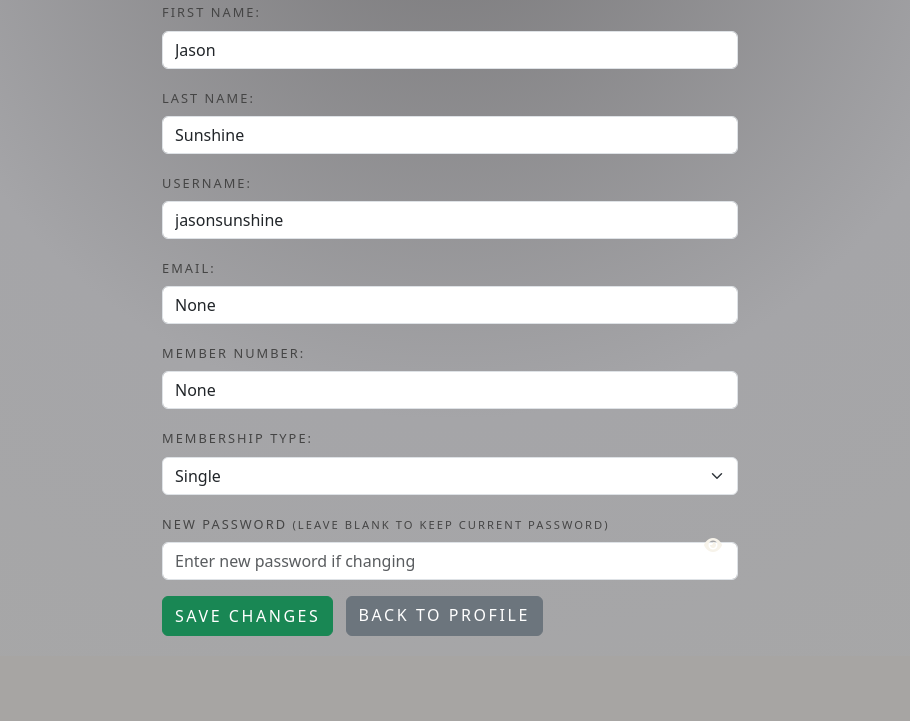
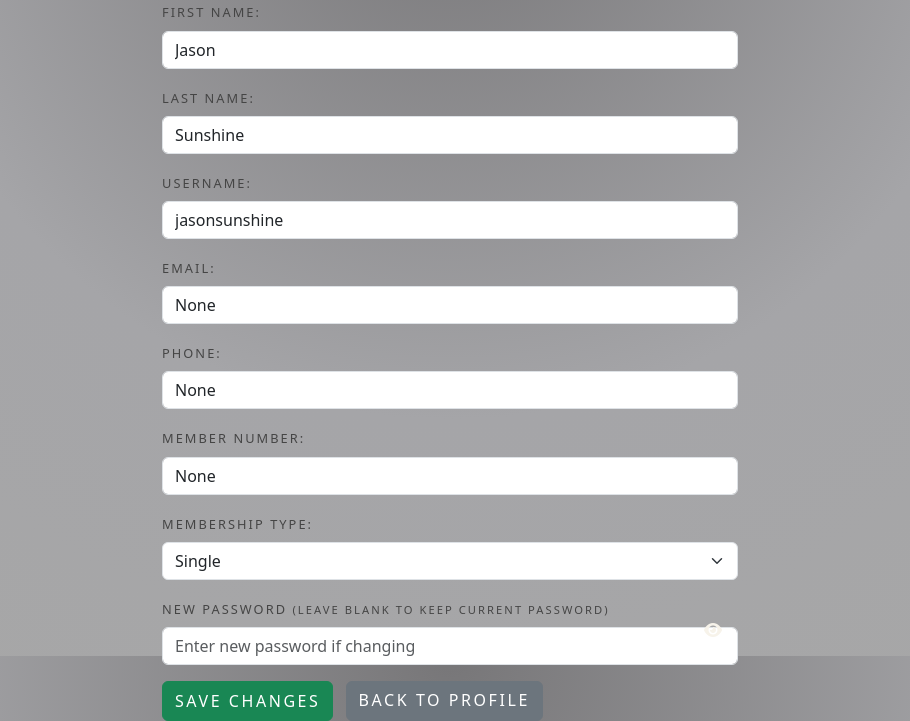
Before and after one commit to zacharyrabinowitz/room120buff, a Flask app: page /edit_member/255 in a window 1280 px wide. Shown: the part 144-865 px from the top of the page, without its empty margins (190-1100 px from the left). Before the commit the page ends 780 px from the top, so only its background shows below. Run offline with Flask 3, Linux system fonts and the light colour scheme; data comes from the database, SQL or seed files in the repository; both versions use the stored data as it was after the commit.

Commit message:
update many things

```diff
--- a/app.py
+++ b/app.py
@@ -1178,6 +1178,9 @@
             (User.first_name.ilike(f'%{search_term}%')) |
             (User.last_name.ilike(f'%{search_term}%')) |
             (User.username.ilike(f'%{search_term}%'))
+            (User.phone.ilike(f'%{search_term}%'))
+            (User.email.ilike(f'%{search_term}%'))
+            (User.member_number.ilike(f'%{search_term}%'))
         ).all()
     else:
         members = User.query.filter_by(role='member').all()
@@ -1392,6 +1395,7 @@
     first_name = request.form.get('first_name')
     last_name = request.form.get('last_name')
     email = request.form.get('email')
+    phone = request.form.get('phone')
     member_number = request.form.get('member_number')
 
     if User.query.filter_by(username=username).first():
@@ -1403,6 +1407,7 @@
             first_name=first_name,
             last_name=last_name,
             email=email,
+            phone=phone,
             member_number=member_number,
             active=True
         )
@@ -1433,6 +1438,7 @@
             first_name = row.get('first_name', '').strip()
             last_name = row.get('last_name', '').strip()
             email = row.get('email', '').strip()
+            phone = row.get('phone', '').strip()
             username = row.get('username', '').strip()
 
             if not first_name or not last_name:
@@ -1468,6 +1474,7 @@
                     first_name=first_name,
                     last_name=last_name,
                     email=email,
+                    phone=phone,
                     member_number=None,
                     role='member',
                     active=True,
@@ -1499,7 +1506,7 @@
 
     csv_data = "username,first_name,last_name,email,member_number,active\n"
     for m in members:
-        csv_data += f"{m.username},{m.first_name},{m.last_name},{m.email or ''},{m.member_number or ''},{'Active' if m.active else 'Inactive'}\n"
+        csv_data += f"{m.username},{m.first_name},{m.last_name},{m.email or ''},{m.phone},{m.member_number or ''},{'Active' if m.active else 'Inactive'}\n"
 
     return Response(
         csv_data,
@@ -1518,6 +1525,7 @@
         first_name = request.form.get('first_name')
         last_name = request.form.get('last_name')
         email = request.form.get('email')
+        phone = request.form.get('phone')
         member_number = request.form.get('member_number')
         membership_type = request.form.get('membership_type', 'single')  # Default to 'single'
 
@@ -1530,6 +1538,7 @@
                 first_name=first_name,
                 last_name=last_name,
                 email=email,
+                phone=phone,
                 member_number=member_number,
                 membership_type=membership_type,
                 active=True
@@ -1656,6 +1665,7 @@
         'first_name': member.first_name,
         'last_name': member.last_name,
         'email': member.email,
+        'phone': member.phone,
         'member_number': member.member_number,
         'membership_type': member.membership_type
     })
@@ -2003,6 +2013,7 @@
         user.last_name = request.form['last_name']
         user.username = request.form['username']
         user.email = request.form['email']
+        user.phone = request.form['phone']
         user.member_number = request.form['member_number']
         user.membership_type = request.form['membership_type']
 
@@ -2472,5 +2483,8 @@
 # Run it
 # ----------------------
 if __name__ == "__main__":
+    app.config['TEMPLATES_AUTO_RELOAD'] = True
+    app.config['DEBUG'] = True
+
     port = int(os.environ.get("PORT", 5000))
-    app.run(host="0.0.0.0", port=port)
+    app.run(host="0.0.0.0", port=port, debug=True)
--- a/templates/edit_member.html
+++ b/templates/edit_member.html
@@ -29,6 +29,12 @@
     <div class="mb-3">
       <label class="form-label">Email:</label>
       <input type="email" class="form-control" name="email" value="{{ member.email }}">
+    </div>
+
+    <!-- Phone -->
+    <div class="mb-3">
+      <label class="form-label">Phone:</label>
+      <input type="text" class="form-control" name="phone" value="{{ member.phone }}">
     </div>
 
     <!-- Member Number -->
--- a/templates/member_profile.html
+++ b/templates/member_profile.html
@@ -23,6 +23,7 @@
     <div class="tab-pane fade show active" id="info">
       <p><strong>Username:</strong> {{ member.username }}</p>
       <p><strong>Email:</strong> {{ member.email }}</p>
+      <p><strong>Phone Number:</strong> {{ member.phone }}</p>
       <p><strong>Member Number:</strong> {{ member.member_number }}</p>
       <p><strong>Membership Type:</strong> {{ member.membership_type|capitalize }}</p>
       {% if is_admin %}
```
Also changed, not shown: templates/members_table.html (+6 -1 lines), instance/room120.db, 1 other file.
